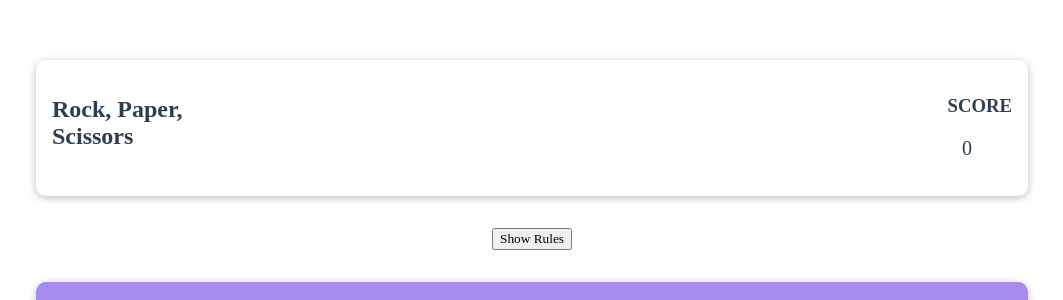
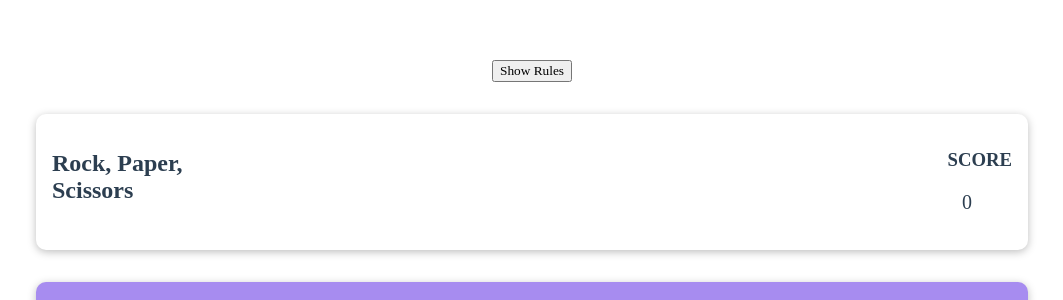
Before and after one commit to Mirthay/-Rock-Paper-Scissors-, a Vue app: page /game in a window 1280 px wide. Shown: the top 300 px of the page, without its empty margins (108-1171 px from the left). Built offline with nearby package versions, Linux system fonts and the light colour scheme; a web font is replaced by a local one.

Commit message:
premiestnene rules

```diff
--- a/src/App.vue
+++ b/src/App.vue
@@ -1,7 +1,9 @@
 <template>
+  <the-rules v-if="showRules"></the-rules>
+  <button @click="triggerRules">{{ showOrHide }} Rules</button>
+
   <the-header> </the-header>
-  <button @click="triggerRules">{{ showOrHide }} Rules</button>
-  <the-rules v-if="showRules"></the-rules>
+
   <game-items v-if="!playerSelected"></game-items>
   <game-result v-if="playerSelected"></game-result>
 </template>
```
